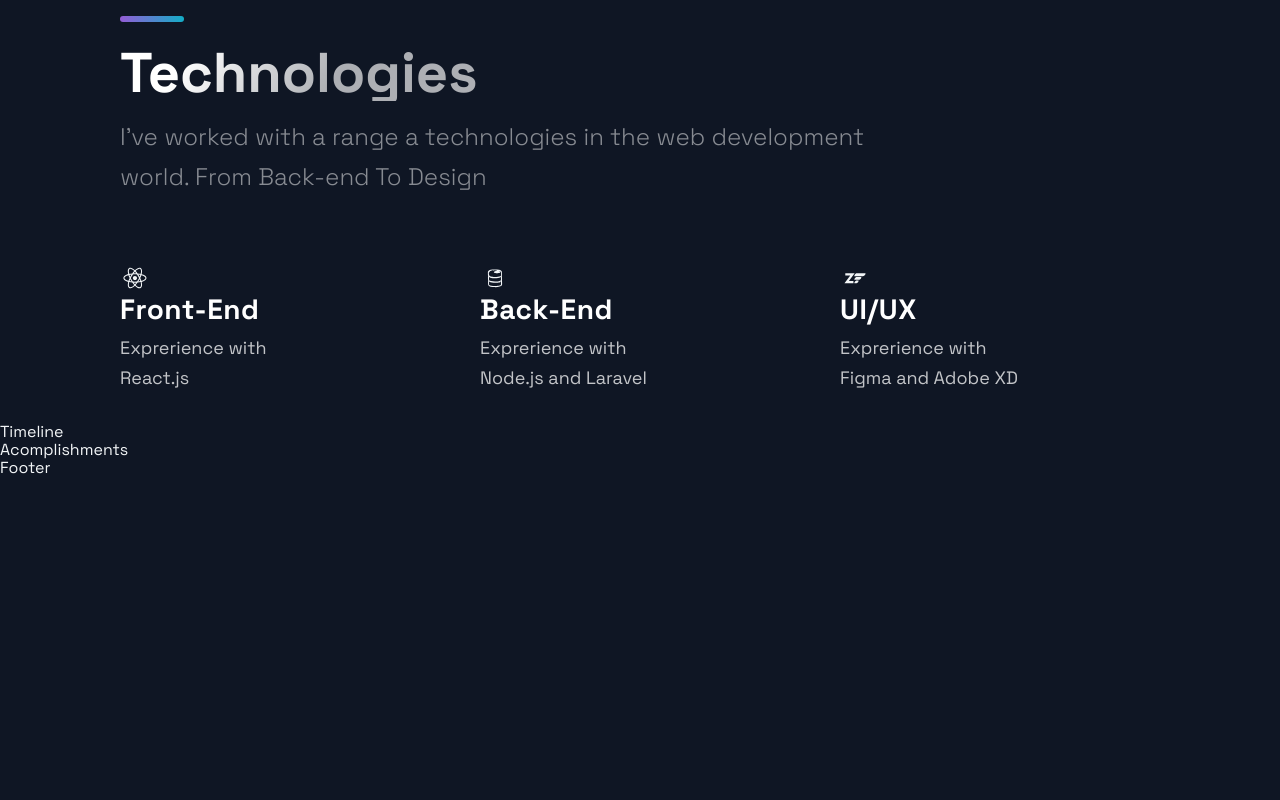
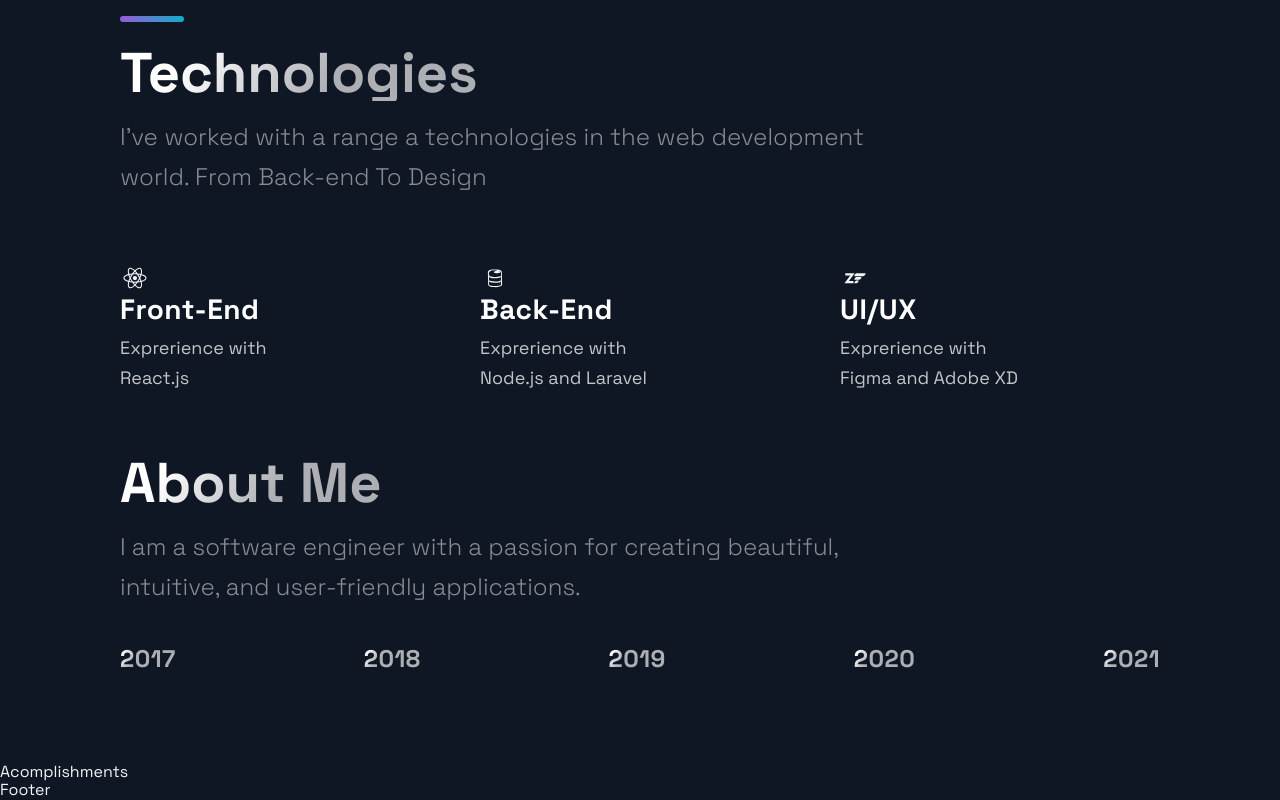
Before and after one commit to tamathecxder/first-nextjs-portfolio, a Next.js app: page / in a window 1280 px wide. Shown: the part 2398-3198 px from the top of the page. Before the commit the page ends 2876 px from the top, so only its background shows below. Built offline with nearby package versions, Linux system fonts and the light colour scheme.

Commit message:
Create timelineData and milestones structure, along with the carousel

```diff
--- a/src/components/TimeLine/TimeLine.js
+++ b/src/components/TimeLine/TimeLine.js
@@ -7,22 +7,22 @@
 const TOTAL_CAROUSEL_COUNT = TimeLineData.length;
 
 const Timeline = () => {
-  // const [activeItem, setActiveItem] = useState(0);
-  // const carouselRef = useRef();
+  const [activeItem, setActiveItem] = useState(0);
+  const carouselRef = useRef();
 
   // const scroll = (node, left) => {
   //   return node.scrollTo({ left, behavior: 'smooth' });
   // }
 
-  // const handleClick = (e, i) => {
-  //   e.preventDefault();
+  const handleClick = (e, i) => {
+    e.preventDefault();
 
-  //   if (carouselRef.current) {
-  //     const scrollLeft = Math.floor(carouselRef.current.scrollWidth * 0.7 * (i / TimeLineData.length));
+    if (carouselRef.current) {
+      const scrollLeft = Math.floor(carouselRef.current.scrollWidth * 0.7 * (i / TimeLineData.length));
 
-  //     scroll(carouselRef.current, scrollLeft);
-  //   }
-  // }
+      scroll(carouselRef.current, scrollLeft);
+    }
+  }
 
   // const handleScroll = () => {
   //   if (carouselRef.current) {
@@ -43,9 +43,32 @@
   // }, []);
 
   return (
-    <div>
-      Timeline
-    </div>
+    <Section id="about">
+      <SectionTitle>
+        About Me
+      </SectionTitle>
+      <SectionText>
+        I am a software engineer with a passion for creating beautiful, intuitive, and user-friendly applications.
+      </SectionText>
+      <CarouselContainer ref={carouselRef}>
+        <>
+          {TimeLineData.map((item, index) => (
+            <CarouselMobileScrollNode key={index} final={index === TOTAL_CAROUSEL_COUNT - 1}>
+              <CarouselItem
+                index={index}
+                id={`carousel_item-${index}`}
+                active={activeItem}
+                onClick={(e) => handleClick(e, index)}
+              >
+                <CarouselItemTitle>
+                  {item.year}
+                </CarouselItemTitle>
+              </CarouselItem>
+            </CarouselMobileScrollNode>
+          ))}
+        </>
+      </CarouselContainer>
+    </Section>
   );
 };
 
```
